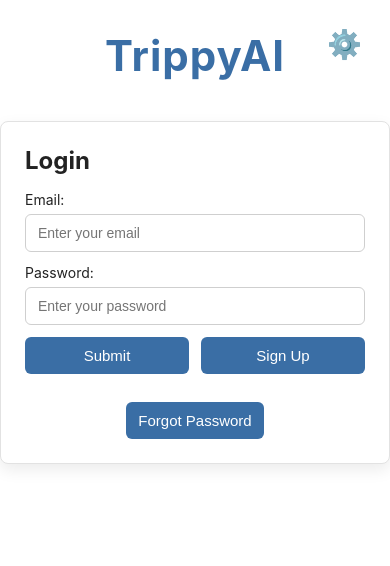
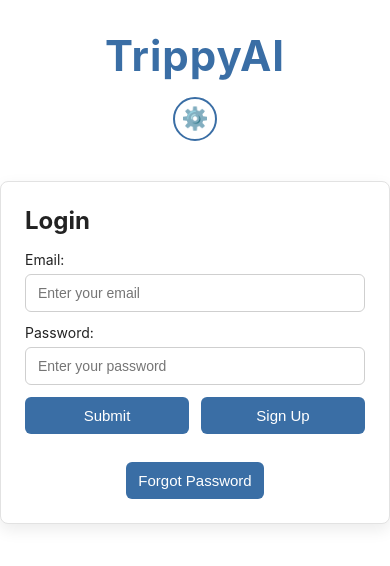
Before and after one commit to Falcor626/TrippyAI-Project, a React (Create React App) app: page / in a window 390 px wide. Shown: the top 566 px of the page. Built offline with nearby package versions, Linux system fonts and the light colour scheme; no server answers.

Commit message:
Stopped pre-filling departure city and auto-formats location. Added home and saved trips menu and reorganized button layout

```diff
--- a/src/App.js
+++ b/src/App.js
@@ -249,6 +249,19 @@ function App() {
     setEditingTripId(null);
     setShowSavedTrips(true);
     setShowQuestionnaire(false);
+    setShowProfile(false);
+    setShowSettings(false);
+  };
+
+  const handleGoToMainMenu = () => {
+    setActiveTrip(null);
+    setEditingTripId(null);
+    setShowQuestionnaire(false);
+    setShowSavedTrips(false);
+    setShowProfile(false);
+    setShowSettings(false);
+    setQuestionnaireError('');
+    setQuestionnaireMode('trip');
   };
 
   const handleStartPlan = async (tripToEdit = null) => {
@@ -281,6 +294,8 @@ function App() {
     setQuestionnaireMode('trip');
     setQuestionnaireError('');
     setShowSavedTrips(false);
+    setShowProfile(false);
+    setShowSettings(false);
     setActiveTrip(null);
     setShowQuestionnaire(true);
   };
@@ -424,13 +439,23 @@ function App() {
       <h1 className="app-title">TrippyAI</h1>
       <div className="icon-buttons">
         {isLoggedIn && (
-          <button className="profile-btn" onClick={toggleProfile} title="Profile">
+          <>
+            <button className="nav-icon-btn" onClick={handleGoToMainMenu} title="Main Menu">
+              🏠
+            </button>
+            <button className="nav-icon-btn" onClick={handleViewPlans} title="Saved Trips">
+              ✈️
+            </button>
+          </>
+        )}
+        <button className="settings-btn nav-icon-btn" onClick={toggleSettings} title="Settings">
+          ⚙️
+        </button>
+        {isLoggedIn && (
+          <button className="profile-btn profile-right" onClick={toggleProfile} title="Profile">
             {avatarUrl ? <img src={avatarUrl} alt="Profile" className="profile-avatar" /> : '👤'}
           </button>
         )}
-        <button className="settings-btn" onClick={toggleSettings} title="Settings">
-          ⚙️
-        </button>
       </div>
       {showResetPassword ? (
         <ResetPassword onResetComplete={handleResetComplete} />
--- a/src/Components/Questionnaire.jsx
+++ b/src/Components/Questionnaire.jsx
@@ -147,14 +147,12 @@ function Questionnaire({
   const [focusedField, setFocusedField] = useState('');
 
   useEffect(() => {
-    setForm({ ...emptyForm, ...initialValues });
+    setForm({ ...emptyForm, ...initialValues, departureCity: '' });
     setLocationStates({
       destination: initialValues.destination
         ? { ...emptyLocationState, status: 'idle', message: 'Re-checking destination…' }
         : emptyLocationState,
-      departureCity: initialValues.departureCity
-        ? { ...emptyLocationState, status: 'idle', message: 'Re-checking departure city…' }
-        : emptyLocationState,
+      departureCity: emptyLocationState,
     });
   }, [initialValues]);
 
--- a/src/index.css
+++ b/src/index.css
@@ -54,7 +54,8 @@ html[data-theme="dark"] .App {
   transform: scale(1.1);
 }
 
-.profile-btn {
+.profile-btn,
+.nav-icon-btn {
   background: none;
   border: 2px solid #3a6ea5;
   cursor: pointer;
@@ -70,7 +71,8 @@ html[data-theme="dark"] .App {
   font-size: 22px;
 }
 
-.profile-btn:hover {
+.profile-btn:hover,
+.nav-icon-btn:hover {
   transform: scale(1.1);
   border-color: #2f5b88;
 }
@@ -82,6 +84,18 @@ html[data-theme="dark"] .App {
   border-radius: 50%;
 }
 
+html[data-theme="dark"] .profile-btn,
+html[data-theme="dark"] .nav-icon-btn {
+  border-color: #6f9bc9;
+  color: #ffffff;
+}
+
+html[data-theme="dark"] .profile-btn:hover,
+html[data-theme="dark"] .nav-icon-btn:hover {
+  border-color: #9fc0e1;
+}
+
+
 .icon-buttons {
   position: absolute;
   top: 20px;
@@ -90,6 +104,11 @@ html[data-theme="dark"] .App {
   gap: 10px;
   align-items: center;
 }
+
+.profile-right {
+  margin-left: 10px;
+}
+
 
 .App-logo {
   height: 40vmin;
@@ -656,3 +675,17 @@ html[data-theme="dark"] .settings-description {
 .toggle-checkbox:checked + .toggle-label::after {
   left: 26px;
 }
+
+
+@media (max-width: 640px) {
+  .icon-buttons {
+    position: static;
+    justify-content: center;
+    flex-wrap: wrap;
+    margin: 0 0 20px;
+  }
+
+  .app-title {
+    margin-bottom: 16px;
+  }
+}
```
